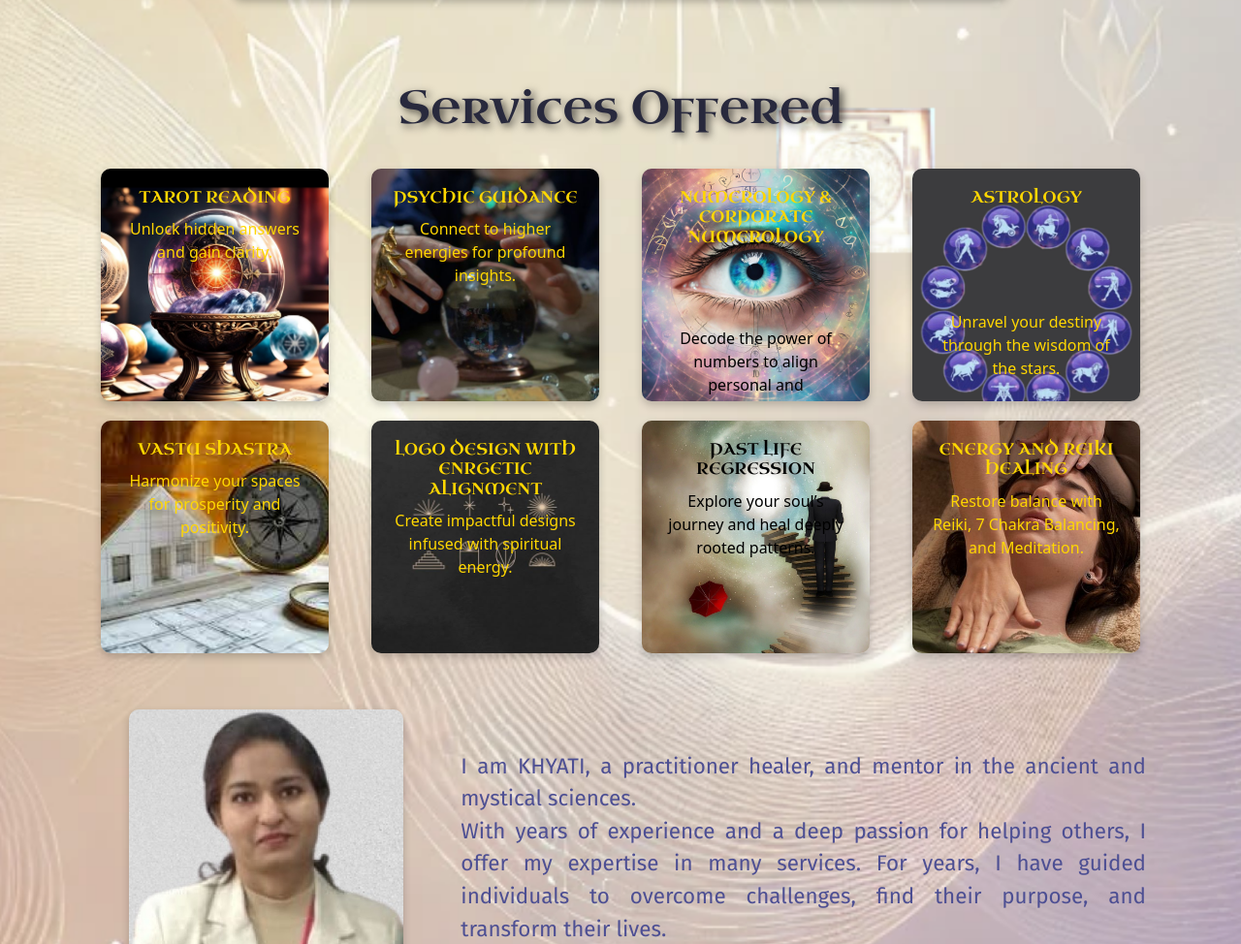
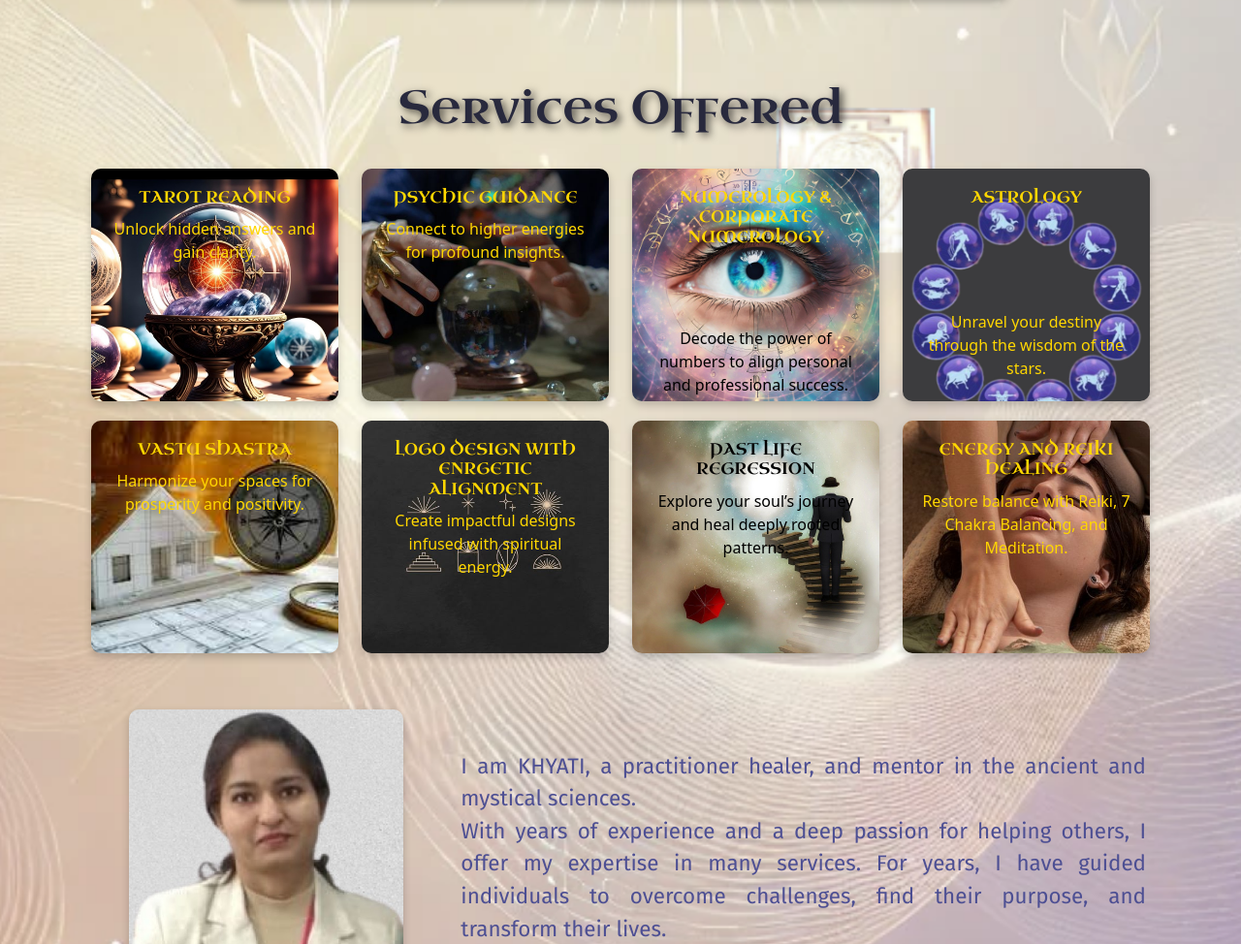
Before and after one commit to DEEWAKAR123/Tarot-Project, a plain HTML site: page index.html in a window 1280 px wide. Shown: the part 933-1907 px from the top of the page at 97% size. Drawn offline with nearby package versions, Linux system fonts and the light colour scheme; a web font is replaced by a local one.

Commit message:
added new favicon and fixed service card alignment on smaller screens

```diff
--- a/index.html
+++ b/index.html
@@ -3,7 +3,8 @@
   <head>
     <meta charset="UTF-8" />
     <meta name="viewport" content="width=device-width, initial-scale=1.0" />
-    <title>Souls Journey - Tarot Readings</title>
+    <link rel="icon" type="image/x-icon" href="/images/favicon.ico">
+    <title>Souls Journey</title>
     <link rel="stylesheet" href="styles.css" />
     <link
       href="https://cdn.jsdelivr.net/npm/bootstrap@5.3.3/dist/css/bootstrap.min.css"
--- a/styles.css
+++ b/styles.css
@@ -87,9 +87,12 @@ body {
   margin: 0.625rem;
   text-align: center;
   transition: 0.3s ease-in-out;
-  display: flex;
+  display: block;
+  margin-left: auto;
+  margin-right: auto;
   flex-direction: column;
-  justify-content: space-between;
+  justify-content: center;
+  align-items: center;
   box-shadow: 0 0.25rem 0.5rem rgba(0, 0, 0, 0.2);
   width: 17rem;
   height: 15rem;
```
Also changed, not shown: images/favicon.ico (added).
